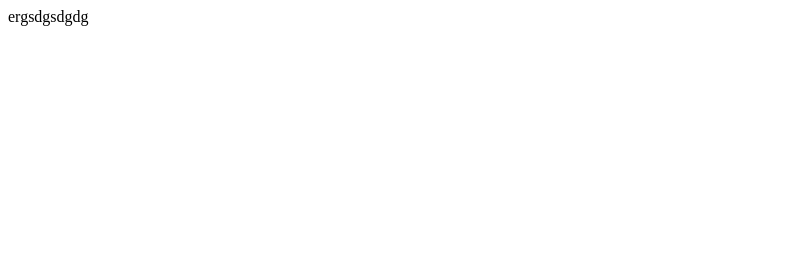
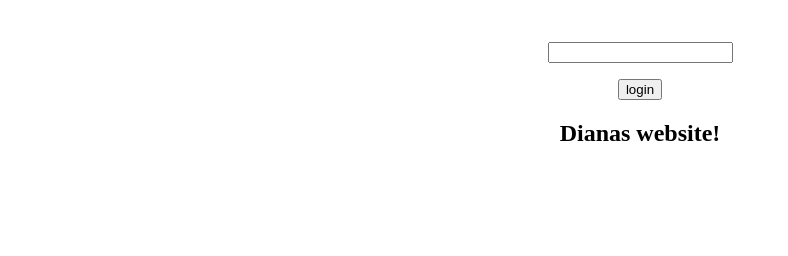
Before and after one commit to diannnay/diannnay.github.io, a plain HTML site: page index.html in a window 1280 px wide. Shown: the whole page, without its empty margins (0-788 px from the left). Drawn offline with Linux system fonts and the light colour scheme.

Commit message:
Update index.html

```diff
--- a/index.html
+++ b/index.html
@@ -1 +1,22 @@
-ergsdgsdgdg
+<html>
+<head>
+	<title></title>
+</head>
+<body>
+<form action="https://www.google.com/teapot" name="login">
+<p style="text-align: center;">&nbsp;</p>
+
+<p style="text-align: center;"><input name="login" type="text" /></p>
+
+<p style="text-align: center;"><input name="login" type="submit" value="login" /></p>
+</form>
+
+<h2 style="text-align: center;">Dianas website!</h2>
+
+<p>&nbsp;</p>
+
+<p>&nbsp;</p>
+
+<p style="text-align: center;">&nbsp;</p>
+</body>
+</html>
```
